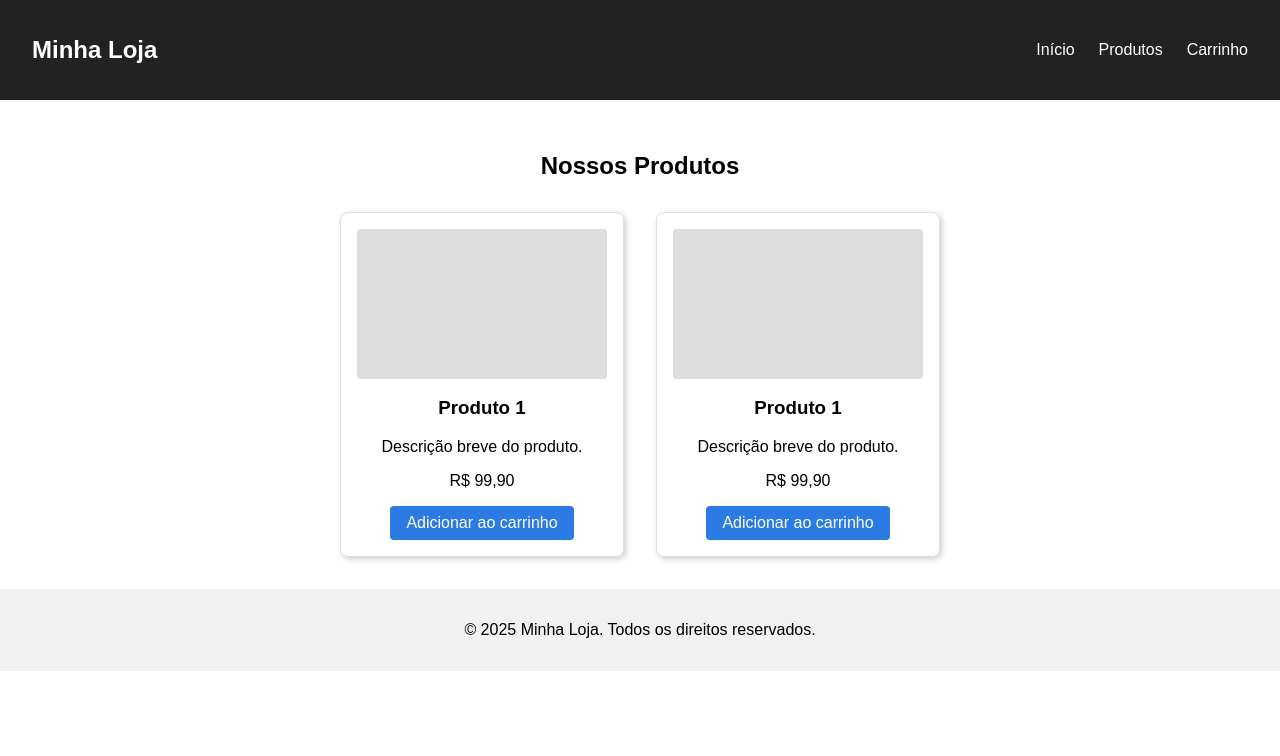
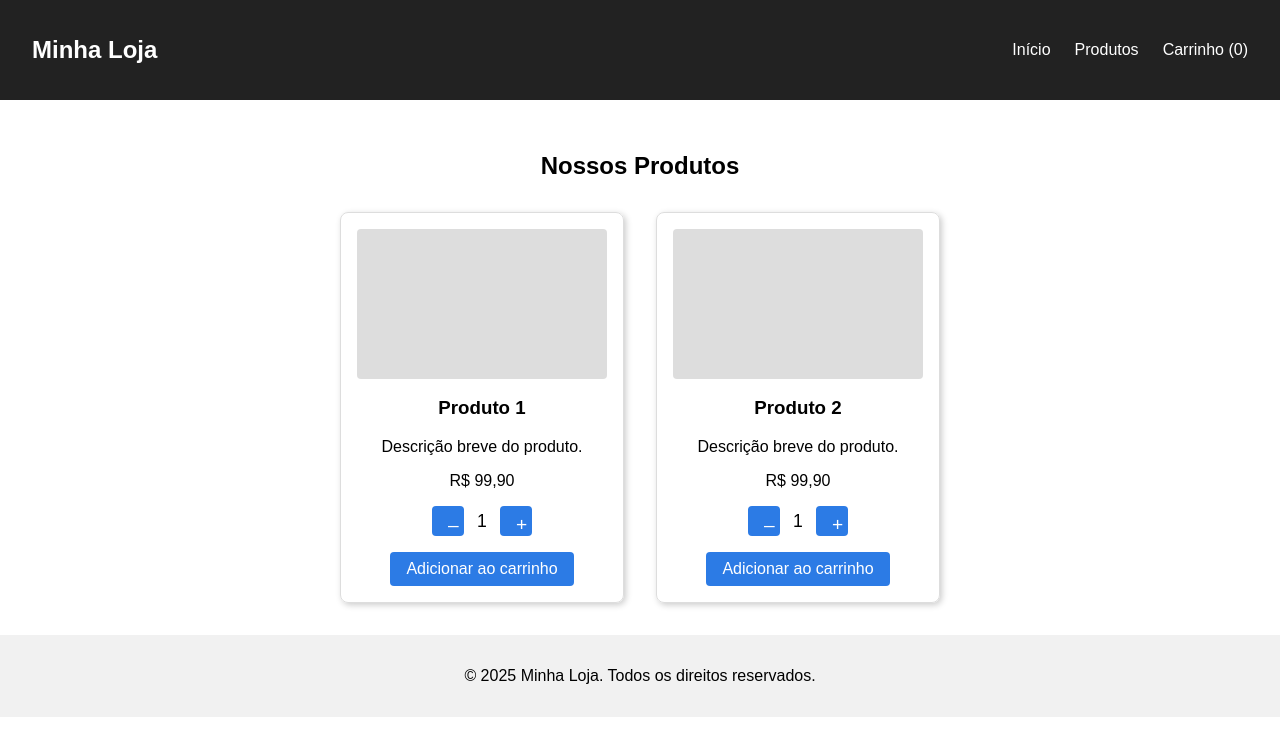
Before and after one commit to LuanLucino/meu-site-loja, a plain HTML site: page produtos.html in a window 1280 px wide. Drawn offline with Linux system fonts and the light colour scheme.

Commit message:
comit
adicionado funções de loja funcional, adicionar/remover itens

```diff
--- a/js/script.js
+++ b/js/script.js
@@ -1,10 +1,33 @@
 // Adicionar item
-function adicionarCarrinho(produto) {
+function adicionarCarrinho(produto, botao) {
+  const span = botao.previousElementSibling.querySelector(".quantidade");
+let quantidade = parseInt(span.textContent);
+
+
   let carrinho = JSON.parse(localStorage.getItem("carrinho")) || [];
-  carrinho.push(produto);
+  const index = carrinho.findIndex(item => item.nome === produto);
+
+  if (index !== -1) {
+    carrinho[index].quantidade += quantidade;
+  } else {
+    carrinho.push({ nome: produto, quantidade });
+  }
+
   localStorage.setItem("carrinho", JSON.stringify(carrinho));
-  alert(`${produto} adicionado ao carrinho!`);
+  atualizarContadorCarrinho();
+  alert(`${quantidade}x ${produto} adicionado(s) ao carrinho!`);
 }
+
+//alterar quantidade
+
+function alterarQuantidade(botao, delta) {
+  const span = botao.parentElement.querySelector(".quantidade");
+  let valor = parseInt(span.textContent);
+  valor = isNaN(valor) ? 1 : valor + delta;
+  if (valor < 1) valor = 1;
+  span.textContent = valor;
+}
+
 
 // Exibir no carrinho
 if (window.location.pathname.includes("carrinho.html")) {
@@ -19,13 +42,15 @@ if (window.location.pathname.includes("carrinho.html")) {
     let soma = 0;
     container.innerHTML = "";
     carrinho.forEach((item, index) => {
-      soma += 99.9; // valor fictício
-      container.innerHTML += `
-        <div>
-          <p>${item} - R$ 99,90 <button onclick="removerItem(${index})">Remover</button></p>
-        </div>
-      `;
-    });
+  soma += item.quantidade * 99.9; // valor fictício
+  container.innerHTML += `
+    <div>
+      <p>${item.nome} - R$ 99,90 x ${item.quantidade}
+      <button onclick="removerItem(${index})">Remover</button></p>
+    </div>
+  `;
+});
+
     total.textContent = `Total: R$ ${soma.toFixed(2)}`;
   }
 }
@@ -37,3 +62,14 @@ function removerItem(index) {
   localStorage.setItem("carrinho", JSON.stringify(carrinho));
   location.reload();
 }
+
+
+function atualizarContadorCarrinho() {
+  const span = document.getElementById("contador-carrinho");
+  const carrinho = JSON.parse(localStorage.getItem("carrinho")) || [];
+  const total = carrinho.reduce((soma, item) => soma + item.quantidade, 0);
+  if (span) span.textContent = `(${total})`;
+}
+
+// Atualiza contador sempre que a página carregar
+atualizarContadorCarrinho();
--- a/produtos.html
+++ b/produtos.html
@@ -13,7 +13,8 @@
       <ul class="nav-links">
         <li><a href="index.html">Início</a></li>
         <li><a href="produtos.html">Produtos</a></li>
-        <li><a href="carrinho.html">Carrinho</a></li>
+        <li><a href="carrinho.html">Carrinho <span id="contador-carrinho">(0)</span></a></li>
+
       </ul>
     </nav>
   </header>
@@ -22,21 +23,36 @@
     <section class="produtos">
       <h2>Nossos Produtos</h2>
       <div class="grade-produtos">
-        <div class="card-produto">
-  <div class="imagem-produto"></div>
-  <h3>Produto 1</h3>
-  <p>Descrição breve do produto.</p>
-  <p>R$ 99,90</p>
-  <button onclick="adicionarCarrinho('Produto 1')">Adicionar ao carrinho</button>
-</div>
 
         <div class="card-produto">
   <div class="imagem-produto"></div>
   <h3>Produto 1</h3>
   <p>Descrição breve do produto.</p>
   <p>R$ 99,90</p>
-  <button onclick="adicionarCarrinho('Produto 1')">Adicionar ao carrinho</button>
+  <div class="controle-quantidade">
+  <button class="btn-menor" onclick="alterarQuantidade(this, -1)">–</button>
+  <span class="quantidade">1</span>
+  <button class="btn-maior" onclick="alterarQuantidade(this, 1)">+</button>
 </div>
+
+  <button onclick="adicionarCarrinho('Produto 1', this)">Adicionar ao carrinho</button>
+</div>
+
+
+        <div class="card-produto">
+  <div class="imagem-produto"></div>
+  <h3>Produto 2</h3>
+  <p>Descrição breve do produto.</p>
+  <p>R$ 99,90</p>
+  <div class="controle-quantidade">
+  <button class="btn-menor" onclick="alterarQuantidade(this, -1)">–</button>
+  <span class="quantidade">1</span>
+  <button class="btn-maior" onclick="alterarQuantidade(this, 1)">+</button>
+</div>
+
+  <button onclick="adicionarCarrinho('Produto 1', this)">Adicionar ao carrinho</button>
+</div>
+
 
         <!-- Adicione mais produtos aqui -->
       </div>
@@ -46,5 +62,8 @@
   <footer>
     <p>&copy; 2025 Minha Loja. Todos os direitos reservados.</p>
   </footer>
+
+  <script src="js/script.js"></script>
+
 </body>
 </html>
--- a/style/style.css
+++ b/style/style.css
@@ -104,3 +104,34 @@ footer {
 .carrinho button:hover {
   background-color: #c0392b;
 }
+
+
+.controle-quantidade {
+  display: flex;
+  align-items: center;
+  gap: 0.5rem;
+  justify-content: center;
+  margin-bottom: 1rem;
+}
+
+.controle-quantidade button {
+  background-color: #2c7be5;
+  color: white;
+  border: none;
+  width: 30px;
+  height: 30px;
+  font-size: 1.2rem;
+  border-radius: 4px;
+  cursor: pointer;
+  transition: background-color 0.3s ease;
+}
+
+.controle-quantidade button:hover {
+  background-color: #1a5dcc;
+}
+
+.controle-quantidade .quantidade {
+  font-size: 1.1rem;
+  min-width: 20px;
+  text-align: center;
+}
```
Also changed, not shown: carrinho.html (+2 -1 lines), index.html (+2 -1 lines).
